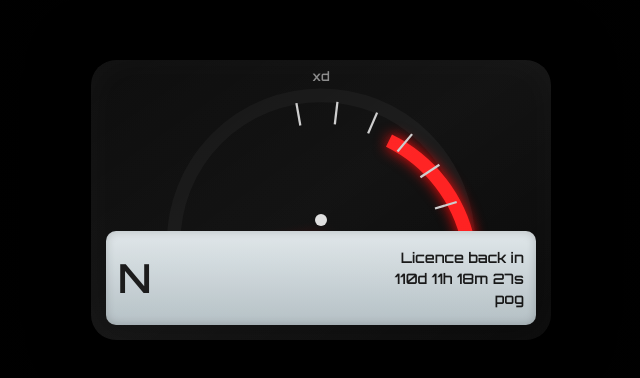
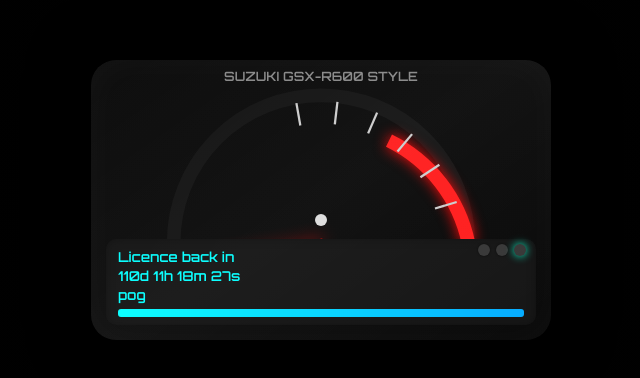
Before and after one commit to mattduo/countdown, a plain HTML site: page index.html in a window 1280 px wide. Shown: the part 200-578 px from the top of the page, without its empty margins (319-959 px from the left). Drawn offline with Linux system fonts and the light colour scheme.

Commit message:
Update index.html

```diff
--- a/index.html
+++ b/index.html
@@ -2,10 +2,8 @@
 <html lang="en">
 <head>
 <meta charset="UTF-8">
-<title>GSXR600 Dash</title>
-
+<title>GSXR600 Countdown Dash</title>
 <link href="https://fonts.googleapis.com/css2?family=Orbitron:wght@600&display=swap" rel="stylesheet">
-
 <style>
 body {
   margin: 0;
@@ -23,9 +21,7 @@
   height: 280px;
   background: linear-gradient(145deg, #0a0a0a, #050505);
   border-radius: 25px;
-  box-shadow:
-    0 0 60px rgba(0,0,0,0.9),
-    inset 0 0 40px rgba(255,255,255,0.03);
+  box-shadow: 0 0 60px rgba(0,0,0,0.9), inset 0 0 40px rgba(255,255,255,0.03);
   position: relative;
   overflow: hidden;
 }
@@ -50,7 +46,7 @@
   margin-top: 8px;
 }
 
-/* SVG */
+/* SVG Tachometer */
 svg {
   width: 100%;
   height: 170px;
@@ -89,43 +85,77 @@
   left: 15px;
   right: 15px;
   height: 70px;
-  background: linear-gradient(#dfe6e9, #b2bec3);
+  background: #111;
   border-radius: 10px;
   display: flex;
+  flex-direction: column;
   justify-content: space-between;
-  align-items: center;
-  padding: 12px;
-  box-shadow: inset 0 0 10px rgba(0,0,0,0.2);
+  padding: 8px 12px;
+  box-shadow: inset 0 0 10px rgba(0,0,0,0.4);
+  color: #0ff;
+  font-family: 'Orbitron', monospace;
 }
 
-/* Gear */
-.gear {
-  font-size: 2.5rem;
-  font-weight: bold;
-  color: #111;
+/* Countdown text */
+.time {
+  font-size: 0.85rem;
+  line-height: 1.2rem;
+  text-align: left;
 }
 
-/* Time */
-.time {
-  font-size: 0.9rem;
-  text-align: right;
-  color: #111;
-  line-height: 1.3rem;
+/* Fuel bar container */
+.fuel-container {
+  position: relative;
+  width: 100%;
+  height: 10px;
+  background: #222;
+  border-radius: 3px;
+  margin-top: 4px;
+  box-shadow: inset 0 0 3px #000;
 }
+
+/* Fuel level */
+.fuel-level {
+  height: 100%;
+  width: 50%; /* starts at 50% */
+  background: linear-gradient(to right, #0ff, #00aaff);
+  border-radius: 3px;
+  transition: width 1s ease-out;
+}
+
+/* Warning lights */
+.warnings {
+  position: absolute;
+  top: 5px;
+  right: 10px;
+  display: flex;
+  gap: 6px;
+}
+
+.warning-light {
+  width: 12px;
+  height: 12px;
+  border-radius: 50%;
+  background: #333;
+  box-shadow: 0 0 2px #000;
+}
+
+.warning-light.on {
+  box-shadow: 0 0 8px currentColor;
+}
+.warning-light.oil { color: #ff0000; }
+.warning-light.fuel { color: #ffcc00; }
+.warning-light.neutral { color: #00ffcc; }
 </style>
 </head>
 
 <body>
-
 <div class="dash">
-  <div class="title">xd</div>
+  <div class="title">SUZUKI GSX-R600 STYLE</div>
 
   <svg viewBox="0 0 300 150">
-    <!-- Background -->
     <path d="M20 140 A130 130 0 0 1 280 140"
       stroke="#111" stroke-width="12" fill="none"/>
-
-    <!-- Glow arc -->
     <path id="progress"
       d="M20 140 A130 130 0 0 1 280 140"
       stroke="#00ffc3"
@@ -134,15 +164,11 @@
       stroke-dasharray="408"
       stroke-dashoffset="408"
       style="filter: drop-shadow(0 0 6px #00ffc3)"/>
-
-    <!-- Redline -->
     <path d="M210 50 A130 130 0 0 1 280 140"
       stroke="#ff1a1a"
       stroke-width="12"
       fill="none"
       style="filter: drop-shadow(0 0 6px red)"/>
-
-    <!-- Tick marks -->
     <g id="ticks"></g>
   </svg>
 
@@ -150,8 +176,15 @@
   <div class="hub"></div>
 
   <div class="lcd">
-    <div class="gear" id="gear">N</div>
-    <div class="time" id="time"></div>
+    <div class="time" id="time">Loading...</div>
+    <div class="fuel-container">
+      <div class="fuel-level" id="fuel"></div>
+    </div>
+    <div class="warnings">
+      <div class="warning-light oil" id="oil"></div>
+      <div class="warning-light fuel" id="fuelLight"></div>
+      <div class="warning-light neutral" id="neutral"></div>
+    </div>
   </div>
 </div>
 
@@ -161,12 +194,10 @@
 for (let i = 0; i <= 12; i++) {
   const angle = -100 + (i * 200 / 12);
   const rad = angle * Math.PI / 180;
-
   const x1 = 150 + Math.cos(rad) * 105;
   const y1 = 140 + Math.sin(rad) * 105;
   const x2 = 150 + Math.cos(rad) * 125;
   const y2 = 140 + Math.sin(rad) * 125;
-
   const line = document.createElementNS("http://www.w3.org/2000/svg", "line");
   line.setAttribute("x1", x1);
   line.setAttribute("y1", y1);
@@ -174,11 +205,10 @@
   line.setAttribute("y2", y2);
   line.setAttribute("stroke", i > 9 ? "#ff3b3b" : "#ccc");
   line.setAttribute("stroke-width", "2");
-
   ticks.appendChild(line);
 }
 
-// Time
+// Countdown target
 function getTarget() {
   const now = new Date();
   let target = new Date(Date.UTC(now.getFullYear(), 6, 26, 14));
@@ -187,10 +217,9 @@
 }
 
 const target = getTarget();
-const start = new Date();
-const total = target - start;
+const total = target - new Date();
 
-// Startup sweep
+// Needle animation
 let startup = true;
 let sweep = -100;
 
@@ -203,9 +232,9 @@
     return;
   }
 
-  let percent = 1 - (remaining / total);
+  let percent = 1 - remaining / total;
 
-  // Startup animation
+  // Startup needle sweep
   if (startup) {
     sweep += 8;
     document.getElementById("needle").style.transform = `rotate(${sweep}deg)`;
@@ -213,27 +242,24 @@
     return;
   }
 
-  // Needle
   const angle = -100 + percent * 200;
   document.getElementById("needle").style.transform = `rotate(${angle}deg)`;
+  document.getElementById("progress").style.strokeDashoffset = 408 * (1 - percent);
 
-  // Progress glow
-  document.getElementById("progress").style.strokeDashoffset =
-    408 * (1 - percent);
-
-  // Gear animation
-  const gears = ["N","1","2","3","4","5","6"];
-  document.getElementById("gear").textContent =
-    gears[Math.floor(percent * (gears.length-1))];
-
-  // Time
+  // Time text
   const s = Math.floor(remaining/1000)%60;
   const m = Math.floor(remaining/60000)%60;
   const h = Math.floor(remaining/3600000)%24;
   const d = Math.floor(remaining/86400000);
+  document.getElementById("time").innerHTML = `Licence back in<br>${d}d ${h}h ${m}m ${s}s<br>pog`;
 
-  document.getElementById("time").innerHTML =
-    `Licence back in<br>${d}d ${h}h ${m}m ${s}s<br>pog`;
+  // Fuel bar (simulate decreasing over countdown)
+  document.getElementById("fuel").style.width = `${50 + 50*(1-percent)}%`;
+
+  // Warning lights: flash oil/fuel at 20% time left, neutral light always on for style
+  document.getElementById("oil").classList.toggle("on", percent > 0.8);
+  document.getElementById("fuelLight").classList.toggle("on", percent > 0.8);
+  document.getElementById("neutral").classList.add("on");
 }
 
 setInterval(update, 50);
```
